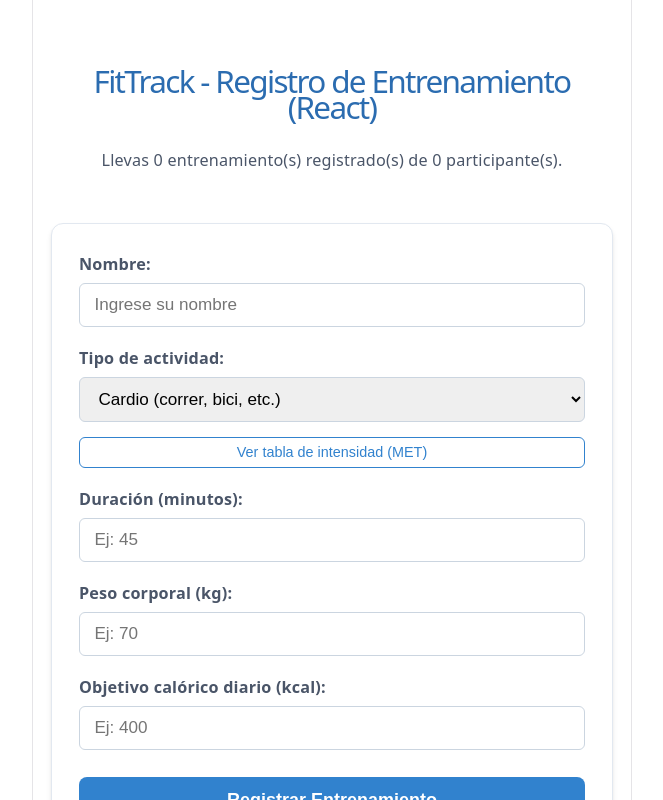
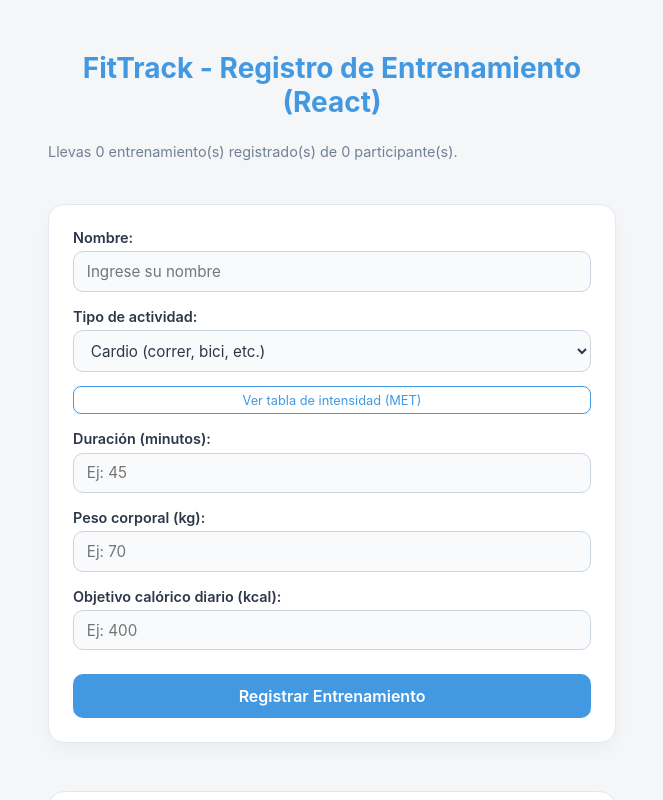
Before and after one commit to jginsfran-boop/FitTrack-ProyectoFinal, a React (Vite) app in the folder proyectoreact2/: page / in a window 1280 px wide. Shown: the top 800 px of the page, without its empty margins (308-971 px from the left). Built offline with nearby package versions, Linux system fonts and the light colour scheme.

Commit message:
feat: mejoras de diseño UX/UI y documentación final de Clases 12 a 14

```diff
--- a/proyectoreact2/src/App.css
+++ b/proyectoreact2/src/App.css
@@ -2,8 +2,6 @@
   max-width: 600px;
   margin: 0 auto;
   padding: 2rem 1rem;
-  font-family: system-ui, -apple-system, BlinkMacSystemFont, 'Segoe UI', Roboto, Oxygen, Ubuntu, Cantarell, sans-serif;
-  color: #2d3748;
 }
 
 .fit-container {
@@ -13,18 +11,18 @@
 }
 
 h1 {
-  color: #2b6cb0;
+  color: var(--primary);
   font-size: 1.75rem;
   text-align: center;
   margin-bottom: 0.5rem;
 }
 
 .fit-form {
-  background: #ffffff;
+  background: var(--card-bg);
   padding: 1.5rem;
-  border-radius: 12px;
-  box-shadow: 0 4px 6px -1px rgba(0, 0, 0, 0.1), 0 2px 4px -1px rgba(0, 0, 0, 0.06);
-  border: 1px solid #e2e8f0;
+  border-radius: 16px;
+  box-shadow: var(--card-shadow);
+  border: 1px solid var(--card-border);
   display: flex;
   flex-direction: column;
   gap: 1rem;
@@ -40,74 +38,78 @@ h1 {
 .form-group label {
   font-size: 0.9rem;
   font-weight: 600;
-  color: #4a5568;
+  color: var(--text-main);
 }
 
 .form-group input,
-.form-group select {
+.form-group select,
+.input-busqueda {
   padding: 0.6rem 0.8rem;
-  border-radius: 6px;
-  border: 1px solid #cbd5e0;
+  border-radius: 10px;
+  border: 1px solid var(--input-border);
+  background-color: var(--input-bg);
+  color: var(--input-text);
   font-size: 0.95rem;
-  transition: border-color 0.2s, box-shadow 0.2s;
 }
 
 .form-group input:focus,
-.form-group select:focus {
+.form-group select:focus,
+.input-busqueda:focus {
   outline: none;
-  border-color: #3182ce;
-  box-shadow: 0 0 0 3px rgba(66, 153, 225, 0.25);
+  border-color: var(--primary);
+  box-shadow: 0 0 0 3px var(--primary-bg);
 }
 
 .btn-submit {
   margin-top: 0.5rem;
   padding: 0.75rem 1.25rem;
-  background-color: #3182ce;
+  background-color: var(--primary);
   color: #ffffff;
   border: none;
-  border-radius: 8px;
+  border-radius: 10px;
   font-size: 1rem;
   font-weight: 600;
   cursor: pointer;
-  transition: background-color 0.2s;
 }
 
 .btn-submit:hover {
-  background-color: #2b6cb0;
+  background-color: var(--primary-hover);
+  transform: translateY(-1px);
 }
 
 .resultado-card {
-  background-color: #ebf8ff;
-  border-left: 4px solid #3182ce;
+  background-color: var(--primary-bg);
+  border-left: 4px solid var(--primary);
   padding: 1.25rem;
-  border-radius: 8px;
+  border-radius: 12px;
   text-align: left;
 }
 
 .resultado-card h3 {
   margin-top: 0;
-  color: #2b6cb0;
+  color: var(--primary);
   margin-bottom: 0.75rem;
 }
 
 .mensaje-objetivo {
   font-weight: 600;
-  color: #2c5282;
+  color: var(--primary-hover);
   margin-top: 0.5rem;
 }
 
 .historial-card {
-  background-color: #ffffff;
-  border-left: 4px solid #48bb78;
+  background-color: var(--card-bg);
+  border-left: 4px solid var(--success);
   padding: 1.25rem;
-  border-radius: 8px;
-  box-shadow: 0 2px 4px rgba(0,0,0,0.05);
+  border-radius: 12px;
+  box-shadow: var(--card-shadow);
+  border: 1px solid var(--card-border);
   text-align: left;
 }
 
 .historial-card h3 {
   margin-top: 0;
-  color: #2f855a;
+  color: var(--success);
   margin-bottom: 0.75rem;
 }
 
@@ -115,6 +117,7 @@ h1 {
   list-style-type: square;
   padding-left: 1.25rem;
   margin-bottom: 1rem;
+  color: var(--text-main);
 }
 
 .historial-card li {
@@ -123,17 +126,17 @@ h1 {
 }
 
 .total-global {
-  border-top: 1px solid #e2e8f0;
+  border-top: 1px solid var(--card-border);
   padding-top: 0.75rem;
   font-size: 1rem;
-  color: #2f855a;
+  color: var(--success);
 }
 
 .form-error {
-  color: #c53030;
-  background-color: #fff5f5;
-  border: 1px solid #feb2b2;
-  border-radius: 6px;
+  color: var(--danger);
+  background-color: rgba(229, 62, 62, 0.1);
+  border: 1px solid rgba(229, 62, 62, 0.3);
+  border-radius: 8px;
   padding: 0.5rem 0.75rem;
   font-size: 0.85rem;
   margin: 0;
@@ -141,32 +144,28 @@ h1 {
 
 .input-busqueda {
   width: 100%;
-  padding: 0.5rem 0.75rem;
-  border-radius: 6px;
-  border: 1px solid #cbd5e0;
   margin-bottom: 0.75rem;
-  font-size: 0.9rem;
   box-sizing: border-box;
 }
 
 .sin-resultados {
   font-size: 0.85rem;
-  color: #718096;
+  color: var(--text-muted);
   font-style: italic;
 }
 
 .estadisticas-card {
-  background-color: #fffaf0;
-  border-left: 4px solid #dd6b20;
+  background-color: var(--warning-bg);
+  border-left: 4px solid var(--warning);
   padding: 1.25rem;
-  border-radius: 8px;
-  box-shadow: 0 2px 4px rgba(0, 0, 0, 0.05);
+  border-radius: 12px;
+  box-shadow: var(--card-shadow);
   text-align: left;
 }
 
 .estadisticas-card h3 {
   margin-top: 0;
-  color: #c05621;
+  color: var(--warning);
   margin-bottom: 0.75rem;
 }
 
@@ -174,6 +173,7 @@ h1 {
   list-style-type: disc;
   padding-left: 1.25rem;
   margin: 0 0 1rem 0;
+  color: var(--text-main);
 }
 
 .estadisticas-lista li {
@@ -189,8 +189,8 @@ h1 {
 }
 
 .badge-actividad {
-  background-color: #feebc8;
-  color: #9c4221;
+  background-color: var(--warning);
+  color: #fff;
   padding: 0.25rem 0.6rem;
   border-radius: 999px;
   font-size: 0.8rem;
@@ -199,9 +199,10 @@ h1 {
 }
 
 .ultimos-tres {
-  border-top: 1px solid #fbd38d;
+  border-top: 1px solid rgba(237, 137, 54, 0.3);
   padding-top: 0.75rem;
   font-size: 0.9rem;
+  color: var(--text-main);
 }
 
 .ultimos-tres ul {
@@ -210,7 +211,7 @@ h1 {
 }
 
 .subtitulo {
-  color: #4a5568;
+  color: var(--text-muted);
   font-size: 0.9rem;
   margin-top: -0.5rem;
   margin-bottom: 1.25rem;
@@ -219,40 +220,39 @@ h1 {
 .btn-info-met {
   margin-top: 0.5rem;
   background: none;
-  border: 1px solid #3182ce;
-  color: #3182ce;
-  border-radius: 6px;
+  border: 1px solid var(--primary);
+  color: var(--primary);
+  border-radius: 8px;
   padding: 0.35rem 0.7rem;
   font-size: 0.8rem;
   cursor: pointer;
 }
 
 .btn-info-met:hover {
-  background-color: #ebf8ff;
+  background-color: var(--primary-bg);
 }
 
 .tabla-met {
   margin-top: 0.5rem;
-  padding-left: 1.25rem;
   font-size: 0.8rem;
-  color: #2d3748;
-  background-color: #ebf8ff;
-  border-radius: 6px;
+  color: var(--text-main);
+  background-color: var(--primary-bg);
+  border-radius: 8px;
   padding: 0.5rem 1.25rem;
 }
 
 .participantes-card {
-  background-color: #f0fff4;
-  border-left: 4px solid #38a169;
+  background-color: var(--success-bg);
+  border-left: 4px solid var(--success);
   padding: 1.25rem;
-  border-radius: 8px;
-  box-shadow: 0 2px 4px rgba(0, 0, 0, 0.05);
+  border-radius: 12px;
+  box-shadow: var(--card-shadow);
   text-align: left;
 }
 
 .participantes-card h3 {
   margin-top: 0;
-  color: #276749;
+  color: var(--success);
   margin-bottom: 0.75rem;
 }
 
@@ -267,14 +267,15 @@ h1 {
   justify-content: space-between;
   align-items: center;
   padding: 0.4rem 0;
-  border-bottom: 1px solid #c6f6d5;
+  border-bottom: 1px solid rgba(72, 187, 120, 0.2);
   font-size: 0.9rem;
+  color: var(--text-main);
 }
 
 .btn-quitar {
   background: none;
-  border: 1px solid #e53e3e;
-  color: #e53e3e;
+  border: 1px solid var(--danger);
+  color: var(--danger);
   border-radius: 6px;
   padding: 0.2rem 0.5rem;
   font-size: 0.75rem;
@@ -282,17 +283,18 @@ h1 {
 }
 
 .btn-limpiar {
-  background-color: #38a169;
+  background-color: var(--success);
   color: white;
   border: none;
-  border-radius: 6px;
+  border-radius: 8px;
   padding: 0.5rem 0.9rem;
   font-size: 0.85rem;
   cursor: pointer;
 }
 
 .btn-limpiar:hover {
-  background-color: #276749;
+  filter: brightness(0.9);
+  transform: translateY(-1px);
 }
 
 .peso-form {
@@ -300,31 +302,32 @@ h1 {
 }
 
 .btn-peso {
-  background-color: #6b46c1;
+  background-color: var(--purple);
 }
 
 .btn-peso:hover {
-  background-color: #553c9a;
+  background-color: #805ad5;
 }
 
 .peso-card {
-  background-color: #faf5ff;
-  border-left: 4px solid #6b46c1;
+  background-color: var(--purple-bg);
+  border-left: 4px solid var(--purple);
   padding: 1.25rem;
-  border-radius: 8px;
-  box-shadow: 0 2px 4px rgba(0, 0, 0, 0.05);
+  border-radius: 12px;
+  box-shadow: var(--card-shadow);
   text-align: left;
 }
 
 .peso-card h3 {
   margin-top: 0;
-  color: #553c9a;
+  color: var(--purple);
   margin-bottom: 0.5rem;
 }
 
 .peso-actual {
   font-size: 0.95rem;
   margin-bottom: 1rem;
+  color: var(--text-main);
 }
 
 .grafico-peso {
@@ -349,40 +352,40 @@ h1 {
 .barra-peso {
   width: 24px;
   min-height: 4px;
-  background-color: #9f7aea;
+  background-color: var(--purple);
   border-radius: 4px 4px 0 0;
-  transition: height 0.2s ease;
+  transition: height 0.3s ease;
 }
 
 .barra-peso-valor {
   font-size: 0.75rem;
   font-weight: 600;
-  color: #553c9a;
+  color: var(--purple);
   margin-top: 0.35rem;
 }
 
 .barra-peso-fecha {
   font-size: 0.65rem;
-  color: #718096;
+  color: var(--text-muted);
   white-space: nowrap;
 }
 
 .peso-variacion {
   font-size: 0.9rem;
-  color: #4a5568;
+  color: var(--text-main);
   margin-bottom: 1rem;
 }
 
 .btn-deshacer {
   background: none;
-  border: 1px solid #6b46c1;
-  color: #6b46c1;
-  border-radius: 6px;
+  border: 1px solid var(--purple);
+  color: var(--purple);
+  border-radius: 8px;
   padding: 0.5rem 0.9rem;
   font-size: 0.85rem;
   cursor: pointer;
 }
 
 .btn-deshacer:hover {
-  background-color: #e9d8fd;
+  background-color: var(--purple-bg);
 }
--- a/proyectoreact2/src/index.css
+++ b/proyectoreact2/src/index.css
@@ -1,111 +1,81 @@
 :root {
-  --text: #6b6375;
-  --text-h: #08060d;
-  --bg: #fff;
-  --border: #e5e4e7;
-  --code-bg: #f4f3ec;
-  --accent: #aa3bff;
-  --accent-bg: rgba(170, 59, 255, 0.1);
-  --accent-border: rgba(170, 59, 255, 0.5);
-  --social-bg: rgba(244, 243, 236, 0.5);
-  --shadow:
-    rgba(0, 0, 0, 0.1) 0 10px 15px -3px, rgba(0, 0, 0, 0.05) 0 4px 6px -2px;
+  /* Paleta Light Mode (Suave y Armoniosa) */
+  --bg-color: #f4f6f8;
+  --text-main: #2d3748;
+  --text-muted: #718096;
 
-  --sans: system-ui, 'Segoe UI', Roboto, sans-serif;
-  --heading: system-ui, 'Segoe UI', Roboto, sans-serif;
-  --mono: ui-monospace, Consolas, monospace;
+  --card-bg: #ffffff;
+  --card-border: #e2e8f0;
+  --card-shadow: 0 8px 20px -4px rgba(0, 0, 0, 0.05);
 
-  font: 18px/145% var(--sans);
-  letter-spacing: 0.18px;
-  color-scheme: light dark;
-  color: var(--text);
-  background: var(--bg);
-  font-synthesis: none;
-  text-rendering: optimizeLegibility;
-  -webkit-font-smoothing: antialiased;
-  -moz-osx-font-smoothing: grayscale;
+  --input-bg: #f8fafc;
+  --input-border: #cbd5e0;
+  --input-text: #2d3748;
 
-  @media (max-width: 1024px) {
-    font-size: 16px;
-  }
+  --primary: #4299e1;
+  --primary-hover: #3182ce;
+  --primary-bg: #ebf8ff;
+
+  --success: #48bb78;
+  --success-bg: #f0fff4;
+
+  --warning: #ed8936;
+  --warning-bg: #fffaf0;
+
+  --purple: #9f7aea;
+  --purple-bg: #faf5ff;
+
+  --danger: #e53e3e;
 }
 
 @media (prefers-color-scheme: dark) {
   :root {
-    --text: #9ca3af;
-    --text-h: #f3f4f6;
-    --bg: #16171d;
-    --border: #2e303a;
-    --code-bg: #1f2028;
-    --accent: #c084fc;
-    --accent-bg: rgba(192, 132, 252, 0.15);
-    --accent-border: rgba(192, 132, 252, 0.5);
-    --social-bg: rgba(47, 48, 58, 0.5);
-    --shadow:
-      rgba(0, 0, 0, 0.4) 0 10px 15px -3px, rgba(0, 0, 0, 0.25) 0 4px 6px -2px;
-  }
+    /* Paleta Dark Mode (Suave, no negro puro) */
+    --bg-color: #1a202c;
+    --text-main: #f7fafc;
+    --text-muted: #a0aec0;
 
-  #social .button-icon {
-    filter: invert(1) brightness(2);
+    --card-bg: #2d3748;
+    --card-border: #4a5568;
+    --card-shadow: 0 8px 20px -4px rgba(0, 0, 0, 0.3);
+
+    --input-bg: #1a202c;
+    --input-border: #4a5568;
+    --input-text: #f7fafc;
+
+    --primary: #63b3ed;
+    --primary-bg: rgba(66, 153, 225, 0.15);
+
+    --success: #68d391;
+    --success-bg: rgba(72, 187, 120, 0.15);
+
+    --warning: #f6ad55;
+    --warning-bg: rgba(237, 137, 54, 0.15);
+
+    --purple: #b794f4;
+    --purple-bg: rgba(159, 122, 234, 0.15);
+
+    --danger: #fc8181;
   }
 }
 
 body {
   margin: 0;
+  background-color: var(--bg-color);
+  color: var(--text-main);
+  font-family: 'Inter', system-ui, -apple-system, sans-serif;
+  transition: background-color 0.3s ease, color 0.3s ease;
+  -webkit-font-smoothing: antialiased;
 }
 
 #root {
-  width: 1126px;
-  max-width: 100%;
-  margin: 0 auto;
-  text-align: center;
-  border-inline: 1px solid var(--border);
-  min-height: 100svh;
-  display: flex;
-  flex-direction: column;
+  width: 100%;
+  min-height: 100vh;
   box-sizing: border-box;
 }
 
-h1,
-h2 {
-  font-family: var(--heading);
-  font-weight: 500;
-  color: var(--text-h);
+/* Transiciones globales suaves para todo interactivo */
+button, input, select {
+  transition: all 0.2s ease;
+  font-family: inherit;
 }
-
-h1 {
-  font-size: 56px;
-  letter-spacing: -1.68px;
-  margin: 32px 0;
-  @media (max-width: 1024px) {
-    font-size: 36px;
-    margin: 20px 0;
-  }
-}
-h2 {
-  font-size: 24px;
-  line-height: 118%;
-  letter-spacing: -0.24px;
-  margin: 0 0 8px;
-  @media (max-width: 1024px) {
-    font-size: 20px;
-  }
-}
-p {
-  margin: 0;
-}
-
-code,
-.counter {
-  font-family: var(--mono);
-  display: inline-flex;
-  border-radius: 4px;
-  color: var(--text-h);
-}
-
-code {
-  font-size: 15px;
-  line-height: 135%;
-  padding: 4px 8px;
-  background: var(--code-bg);
-}
--- a/proyectoreact2/src/utils/pesoUtils.js
+++ b/proyectoreact2/src/utils/pesoUtils.js
@@ -25,6 +25,7 @@ export function generarPorcentajesPeso(historialPeso) {
   if (historialPeso.length === 0) return [];
 
   const pesos = historialPeso.map((registro) => registro.pesoKg);
+  // --- CLASE 14: Operador Spread (...) para descomponer el arreglo y pasarlo como argumentos ---
   const minimo = Math.min(...pesos);
   const maximo = Math.max(...pesos);
 
@@ -35,7 +36,7 @@ export function generarPorcentajesPeso(historialPeso) {
   return pesos.map((valor) => Math.round(((valor - minimo) / (maximo - minimo)) * 100));
 }
 
-// Quita el último registro cargado (equivalente inmutable de un pop())
+// --- CLASE 14: Equivalente inmutable del método pop() para quitar el último registro ---
 export function quitarUltimoRegistroPeso(historialPeso) {
   return historialPeso.slice(0, -1);
 }
```
Also changed, not shown: proyectoreact2/src/App.jsx (+5 -2 lines).
